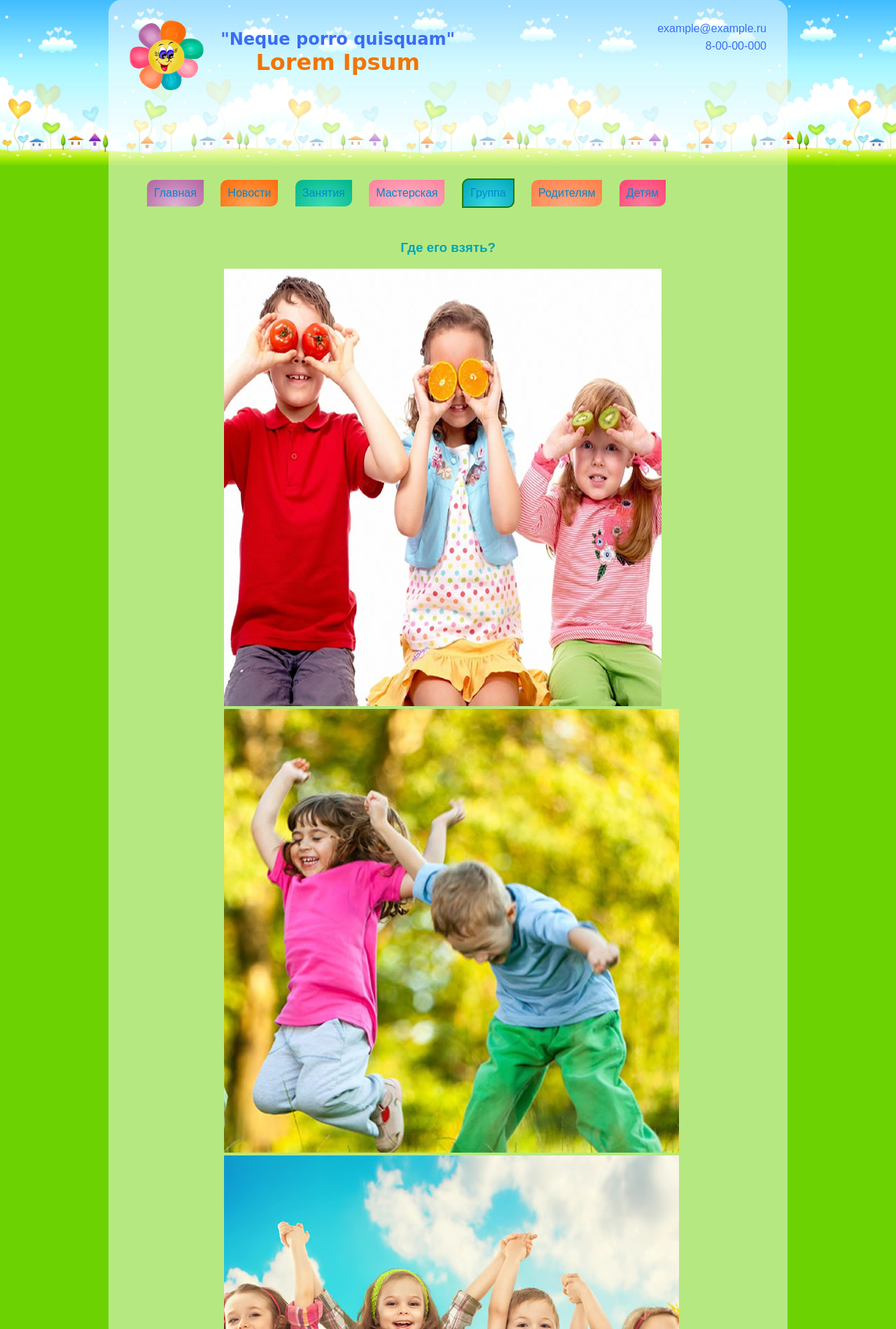
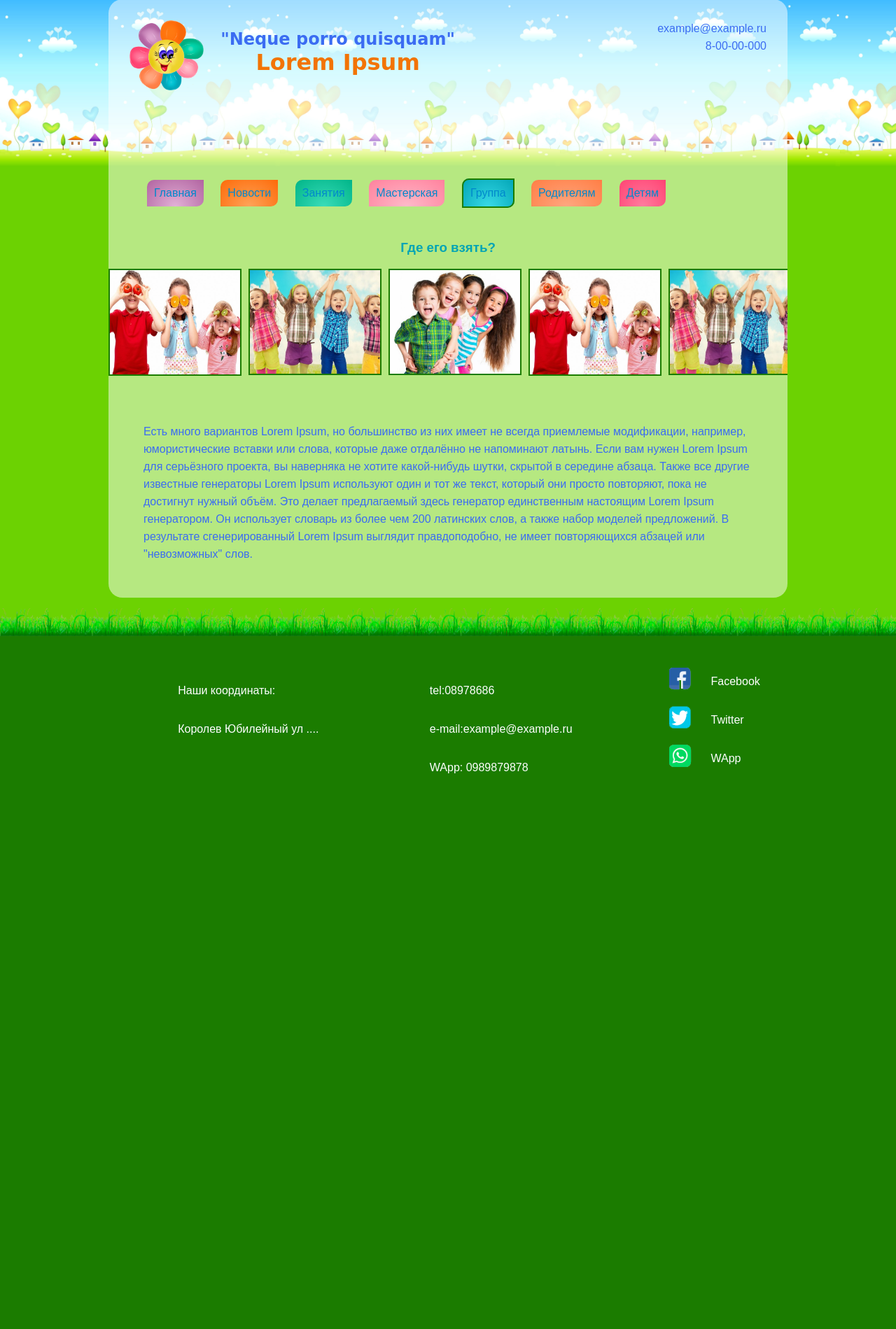
Before and after one commit to Verlevina/colorFlowerPHP, a PHP site: page /sheets/group.php in a window 1280 px wide. Shown: the part 21-1920 px from the top of the page at 70% size. After the commit the page ends 1126 px from the top, so only its background shows below. Run offline with PHP 8.4, Linux system fonts and the light colour scheme; some libraries are stand-ins or nearby versions; some web fonts are replaced.

Commit message:
карусель

```diff
--- a/css/main.css
+++ b/css/main.css
@@ -39,6 +39,7 @@ body {
     max-width: 970px;
     min-height: 700px;
     flex: 1 0 auto;
+    width: 100%;
 }
 
 
@@ -184,29 +185,29 @@ nav>ul>li:nth-of-type(7n+7){
 }
 nav a:hover{
     background-color:rgba(255,255,255,0.5);
+    transition: 1s;
+    box-shadow: rgb(4, 156, 2) 0px 0px 32px;
 }
 
-.navHidden{
+.navHidden {
     display: none;
     color: #0088cc;
-    border-radius:10px 0  10px 0;
-    padding:10px;
-    position:fixed;
-    margin:5px;
-    top:0;
-    right:0;
+    border-radius: 10px 0 10px 0;
+    padding: 10px;
+    position: fixed;
+    margin: 5px;
+    top: 0;
+    right: 0;
     width: 20px;
     height: 20px;
     background: #e2b1d7; /* Old Browsers */
-    background: -webkit-radial-gradient(bottom,#e2b1d7,#b163a0); /*Safari 5.1-6*/
-    background: -o-radial-gradient(bottom,#e2b1d7,#b163a0); /*Opera 11.1-12*/
-    background: -moz-radial-gradient(bottom,#e2b1d7,#b163a0); /*Fx 3.6-15*/
-    background: radial-gradient(to top, #e2b1d7, #b163a0); /
-text-align: center;
+    background: -webkit-radial-gradient(bottom, #e2b1d7, #b163a0); /*Safari 5.1-6*/
+    background: -o-radial-gradient(bottom, #e2b1d7, #b163a0); /*Opera 11.1-12*/
+    background: -moz-radial-gradient(bottom, #e2b1d7, #b163a0); /*Fx 3.6-15*/
+    background: radial-gradient(to top, #e2b1d7, #b163a0);
+    text-align: center;
     vertical-align: middle;
 }
-
-
 /*ВКЛадки*/
 
 .contentBox{
@@ -471,7 +472,7 @@ footer .social>p{
 @media (max-width: 450px) {
     .container{
 
-        width: auto;
+        width: 100%;
     }
     .footerContainer{
         width: 280px;
--- a/css/maintab.css
+++ b/css/maintab.css
@@ -6,7 +6,6 @@ h3{
 p{color:#3b6cf2;
     margin:30px 50px;
     line-height: 25px;
-
     }
 aside{
     float:left;
@@ -23,7 +22,6 @@ aside ul{
 aside li{
     list-style: none;
     color:#ff819d;
-
     text-align: center;
 }
 aside li a{
@@ -75,7 +73,15 @@ height: 30px;
 text-align: center;}
 td:first-child {
     width: 20px;}
+/*крусель*/
 
+#carouselContainer123{
+    height:190px!important;
+    overflow:hidden;
+}
+.owl-carousel .item{
+    display: block;
+}
 
 @media (max-width: 600px) {
     aside{
--- a/js/mainJS.js
+++ b/js/mainJS.js
@@ -6,3 +6,19 @@ var navHidden=document.getElementsByClassName('navHidden')[0];
 
         }
     );
+    //карусель
+
+
+
+    $(function() {
+
+        $(".owl-carousel").owlCarousel({
+            items:5,
+            loop:true,
+            margin:10,
+            autoplay:true,
+            mouseDrag:false,
+
+        });
+
+    });
--- a/tabs/groups.php
+++ b/tabs/groups.php
@@ -3,14 +3,15 @@
     <h3>
         Где его взять?
     </h3>
-    <div class="slider">
 
-           <img class="carusel caruselNoVisible" src="../img/images/img1.jpg"/>
-           <img class="carusel caruselNoVisible"  src="../img/images/img2.jpg"/>
-          <img class="carusel caruselNoVisible" src="../img/images/img3.jpg"/>
-         <img class="carusel caruselNoVisible" src="../img/images/img4.jpg"/>
+<div  id="carouselContainer123">
+    <div class="owl-carousel">
+        <div class="item"><img src="../img/images/img1.jpg" alt=""></div>
+        <div class="item"><img src="../img/images/img3.jpg" alt=""></div>
+        <div class="item"><img src="../img/images/img4.jpg" alt=""></div>
 
     </div>
+</div>
     <p>
         Есть много вариантов Lorem Ipsum, но большинство из них имеет не всегда приемлемые модификации,
         например, юмористические вставки или слова, которые даже отдалённо не напоминают латынь. Если вам
--- a/tabs/head.php
+++ b/tabs/head.php
@@ -11,10 +11,10 @@
     <link rel="icon" href="../favicon.ico" type="image/x-icon">
     <link rel="shortcut icon" href="../favicon.ico" type="image/x-icon">
     <link rel="stylesheet" href="../css/normalize.css">
+    <link rel="stylesheet" href="../plagin/dist/assets/owl.carousel.min.css">
+    <script src="https://ajax.googleapis.com/ajax/libs/jquery/1.11.3/jquery.min.js"></script>
+    <script src="../plagin/dist/owl.carousel.min.js"></script>
     <link rel="stylesheet" href="../css/main.css">
     <link rel="stylesheet" href="../css/maintab.css">
     <link rel="stylesheet" href="../plagin/animateCSS.css">
-   <!-- <script src="../plagin/slider.js"></script>-->
-
-
 </head>
```
Also changed, not shown: LICENSE.txt, img/images/img1.jpg, img/images/img2.jpg (deleted), img/images/img3.jpg, img/images/img4.jpg.
